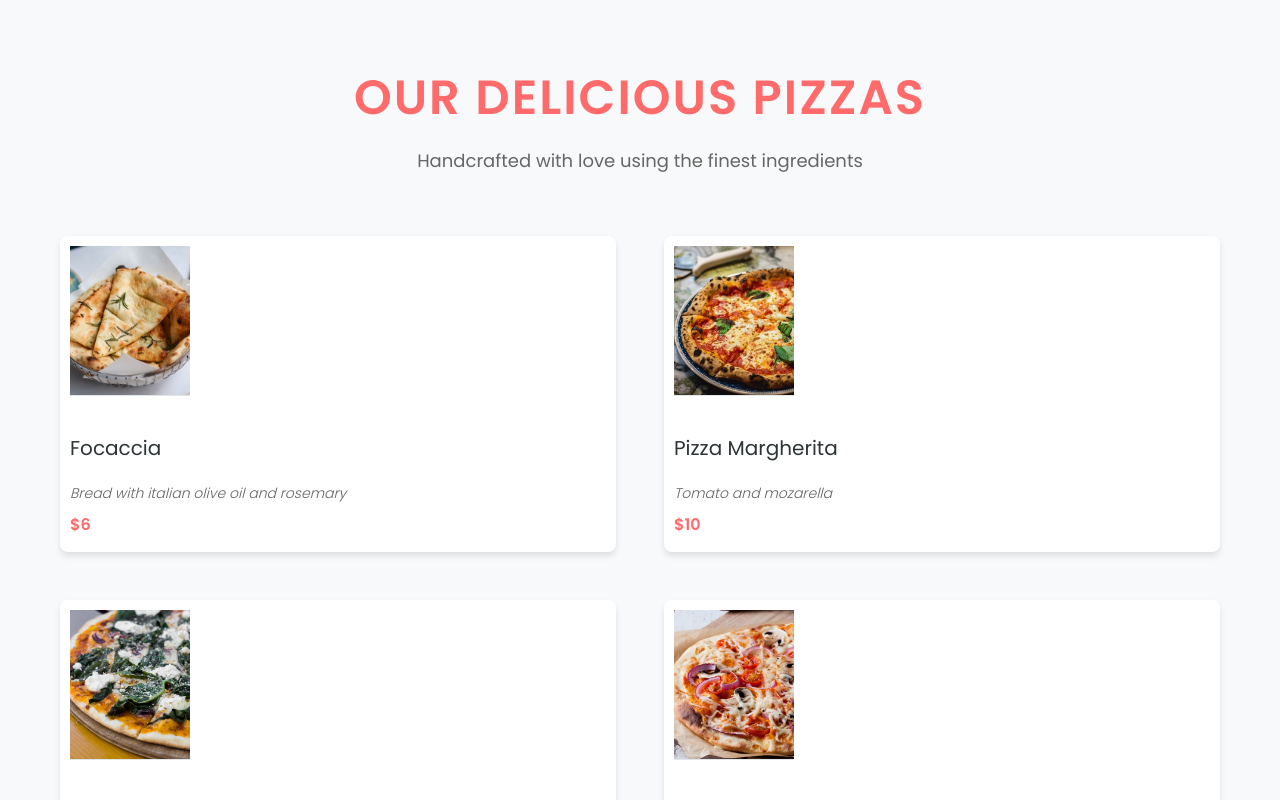
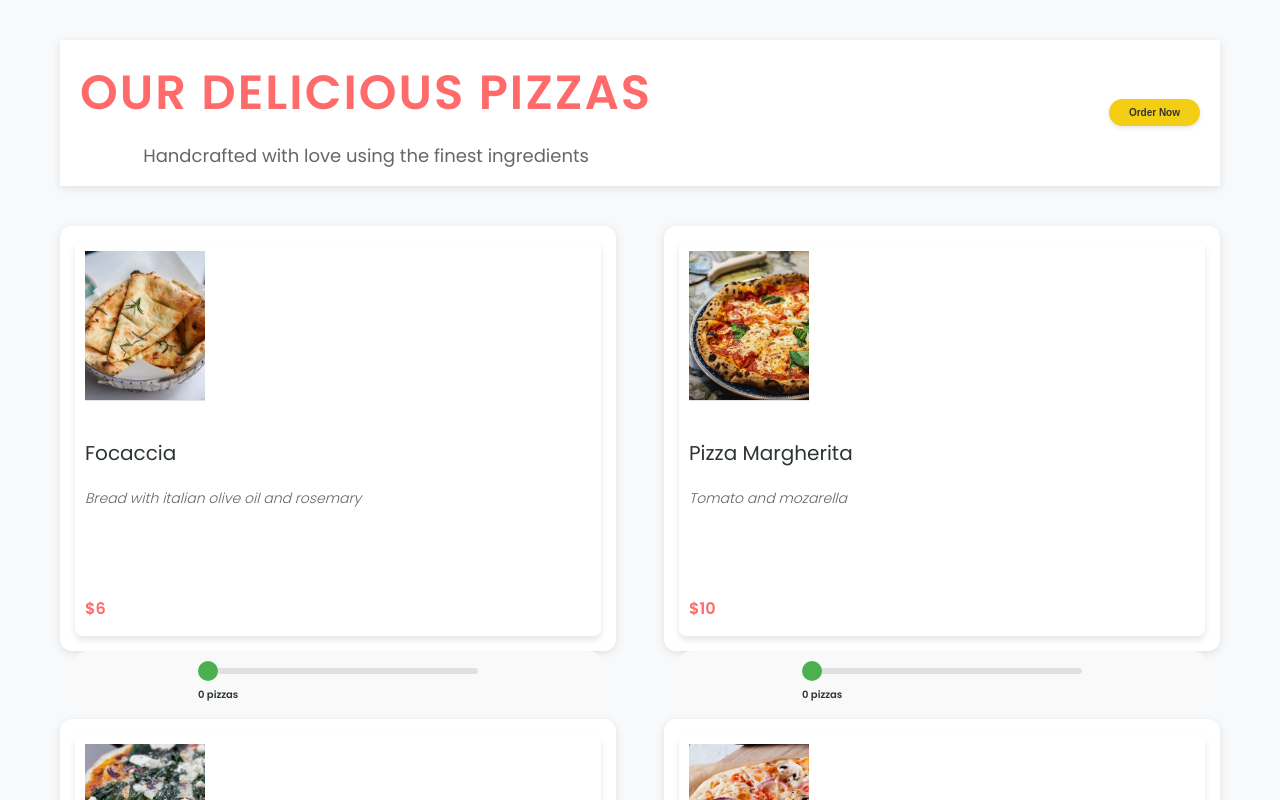
Before and after one commit to KhaledMeow/pizza-app, a React (Create React App) app: page / in a window 1280 px wide. Shown: the top 800 px of the page. Built offline with nearby package versions, Linux system fonts and the light colour scheme.

Commit message:
Menu Page

```diff
--- a/package.json
+++ b/package.json
@@ -9,6 +9,7 @@
     "@testing-library/user-event": "^13.5.0",
     "react": "^19.1.0",
     "react-dom": "^19.1.0",
+    "react-router-dom": "^7.7.1",
     "react-scripts": "5.0.1",
     "web-vitals": "^2.1.4"
   },
--- a/src/App.js
+++ b/src/App.js
@@ -1,37 +1,16 @@
 import React from 'react';
-import { pizzaData } from './data/pizzas';
-import Pizza from './components/Pizza';
+import { BrowserRouter as Router, Route, Routes } from 'react-router-dom';
+import Payment from './components/Payment';
+import MenuPage from './components/MenuPage';
 
 function App() {
-  return (
-    <div className="container">
-      <header className="menu-header">
-        <h1>Our Delicious Pizzas</h1>
-        <p>Handcrafted with love using the finest ingredients</p>
-      </header>
-
-      <main>
-        <div className="pizzas">
-          {pizzaData.map((pizza) => (
-            <Pizza
-              key={pizza.name}
-              name={pizza.name}
-              ingredients={pizza.ingredients}
-              price={pizza.price}
-              photoName={pizza.photoName}
-              soldOut={pizza.soldOut}
-            />
-          ))}
-        </div>
-      </main>
-
-      <footer>
-        <p className="footer-text">
-          We're open until 22:00. Come visit us or order online!
-        </p>
-      </footer>
-    </div>
-  );
+return (
+<Router>
+<Routes>
+  <Route path="/" element={<MenuPage />} />
+  <Route path="/payment" element={<Payment />} />
+</Routes>
+</Router>
+);
 }
-
 export default App;
--- /dev/null
+++ b/src/components/MenuPage.css
@@ -0,0 +1,124 @@
+.pizza-container {
+    position: relative;
+    margin-bottom: 2rem;
+    background: white;
+    border-radius: 12px;
+    padding: 1.5rem;
+    box-shadow: 0 2px 8px rgba(0, 0, 0, 0.1);
+}
+
+.menu-header {
+    background-color: #fff;
+    padding: 1.5rem 2rem;
+    margin-bottom: 2rem;
+    box-shadow: 0 2px 8px rgba(0, 0, 0, 0.1);
+}
+
+.header-content {
+    max-width: 1200px;
+    margin: 0 auto;
+    display: flex;
+    justify-content: space-between;
+    align-items: center;
+    flex-wrap: wrap;
+    gap: 1.5rem;
+}
+
+.order-now-button,
+.checkout-button {
+    background-color: #f4ce14;
+    color: #333;
+    border: none;
+    padding: 0.8rem 2rem;
+    border-radius: 50px;
+    font-size: 1rem;
+    font-weight: bold;
+    cursor: pointer;
+    transition: all 0.3s ease;
+    white-space: nowrap;
+    box-shadow: 0 2px 4px rgba(0, 0, 0, 0.1);
+}
+
+.checkout-button {
+    background-color: #4caf50;
+    color: white;
+    display: flex;
+    align-items: center;
+    gap: 0.5rem;
+}
+
+.order-now-button:hover {
+    background-color: #e6c413;
+    transform: translateY(-2px);
+}
+
+.checkout-button:hover {
+    background-color: #45a049;
+    transform: translateY(-2px);
+}
+
+.quantity-selector {
+    display: flex;
+    flex-direction: column;
+    align-items: center;
+    gap: 0.8rem;
+    margin-top: 1.5rem;
+    padding: 1.2rem;
+    background-color: #f9f9f9;
+    border-radius: 12px;
+    transition: all 0.3s ease;
+}
+
+.quantity-slider {
+    width: 100%;
+    max-width: 280px;
+    margin: 0.5rem 0;
+    height: 6px;
+    appearance: none;
+    -webkit-appearance: none;
+    background: #e0e0e0;
+    border-radius: 3px;
+    outline: none;
+}
+
+.quantity-slider::-webkit-slider-thumb {
+    -webkit-appearance: none;
+    width: 20px;
+    height: 20px;
+    background: #4caf50;
+    border-radius: 50%;
+    cursor: pointer;
+    transition: all 0.2s ease;
+}
+
+.quantity-slider::-webkit-slider-thumb:hover {
+    transform: scale(1.2);
+    background: #45a049;
+}
+
+.quantity-display {
+    display: flex;
+    justify-content: space-between;
+    width: 100%;
+    max-width: 280px;
+    font-weight: 600;
+}
+
+.item-total {
+    color: #4caf50;
+    font-weight: bold;
+}
+
+/* Responsive adjustments */
+@media (max-width: 768px) {
+    .header-content {
+        flex-direction: column;
+        text-align: center;
+    }
+
+    .order-now-button,
+    .checkout-button {
+        width: 100%;
+        justify-content: center;
+    }
+}
--- /dev/null
+++ b/src/components/MenuPage.js
@@ -0,0 +1,131 @@
+import { useState } from 'react';
+import { pizzaData } from '../data/pizzas';
+import Pizza from './Pizza';
+import { useNavigate } from 'react-router-dom';
+import './MenuPage.css';
+
+function Header({ selectedPizzas, onCheckout, totalItems }) {
+    const totalPrice = Object.entries(selectedPizzas).reduce((sum, [pizzaName, { quantity }]) => {
+        const pizza = pizzaData.find(p => p.name === pizzaName);
+        return sum + (pizza ? pizza.price * quantity : 0);
+    }, 0);
+
+    return (
+        <header className="menu-header">
+            <div className="header-content">
+                <div>
+                    <h1>Our Delicious Pizzas</h1>
+                    <p>Handcrafted with love using the finest ingredients</p>
+                </div>
+                {totalItems > 0 ? (
+                    <button onClick={onCheckout} className="checkout-button">
+                        Pay Now (${totalPrice.toFixed(2)})
+                    </button>
+                ) : (
+                    <button className="order-now-button">
+                        Order Now
+                    </button>
+                )}
+            </div>
+        </header>
+    );
+}
+
+function Footer() {
+    return (
+        <footer>
+            <p className="footer-text">
+                We're open until 22:00. Come visit us or order online!
+            </p>
+        </footer>
+    );
+}
+
+function MenuPage() {
+    const [selectedPizzas, setSelectedPizzas] = useState({});
+    const navigate = useNavigate();
+
+    const handleQuantityChange = (pizzaName, quantity) => {
+        setSelectedPizzas(prev => ({
+            ...prev,
+            [pizzaName]: { quantity: parseInt(quantity) || 0 }
+        }));
+    };
+
+    const handleCheckout = () => {
+        const orderItems = Object.entries(selectedPizzas)
+            .filter(([_, { quantity }]) => quantity > 0)
+            .map(([pizzaName, { quantity }]) => {
+                const pizza = pizzaData.find(p => p.name === pizzaName);
+                return {
+                    name: pizzaName,
+                    quantity,
+                    price: pizza.price,
+                    total: pizza.price * quantity
+                };
+            });
+
+        if (orderItems.length > 0) {
+            navigate('/payment', {
+                state: {
+                    items: orderItems,
+                    total: orderItems.reduce((sum, item) => sum + item.total, 0)
+                }
+            });
+        }
+    };
+
+    const totalItems = Object.values(selectedPizzas).reduce(
+        (sum, { quantity }) => sum + (quantity || 0), 0
+    );
+
+    return (
+        <div className="container">
+            <Header
+                selectedPizzas={selectedPizzas}
+                onCheckout={handleCheckout}
+                totalItems={totalItems}
+            />
+
+            <main>
+                <div className="pizzas">
+                    {pizzaData.map((pizza) => (
+                        <div key={pizza.name} className="pizza-container">
+                            <Pizza
+                                name={pizza.name}
+                                ingredients={pizza.ingredients}
+                                price={pizza.price}
+                                photoName={pizza.photoName}
+                                soldOut={pizza.soldOut}
+                            />
+                            {!pizza.soldOut && (
+                                <div className="quantity-selector">
+                                    <input
+                                        type="range"
+                                        min="0"
+                                        max="10"
+                                        value={selectedPizzas[pizza.name]?.quantity || 0}
+                                        onChange={(e) => handleQuantityChange(pizza.name, e.target.value)}
+                                        className="quantity-slider"
+                                    />
+                                    <div className="quantity-display">
+                                        <span>{selectedPizzas[pizza.name]?.quantity || 0} {selectedPizzas[pizza.name]?.quantity === 1 ? 'pizza' : 'pizzas'}</span>
+                                        {selectedPizzas[pizza.name]?.quantity > 0 && (
+                                            <span className="item-total">
+                                                ${(pizza.price * (selectedPizzas[pizza.name]?.quantity || 0)).toFixed(2)}
+                                            </span>
+                                        )}
+                                    </div>
+                                </div>
+                            )}
+                        </div>
+                    ))}
+                </div>
+            </main>
+
+            <Footer />
+        </div>
+    );
+}
+
+export default MenuPage;
--- /dev/null
+++ b/src/components/Payment.js
@@ -0,0 +1,11 @@
+import React from 'react';
+
+function Payment() {
+    return (
+        <div>
+            <h2>Payment</h2>
+        </div>
+    );
+}
+
+export default Payment;
```
Also changed, not shown: 1 other file (tests, documents, lock files or other folders).
